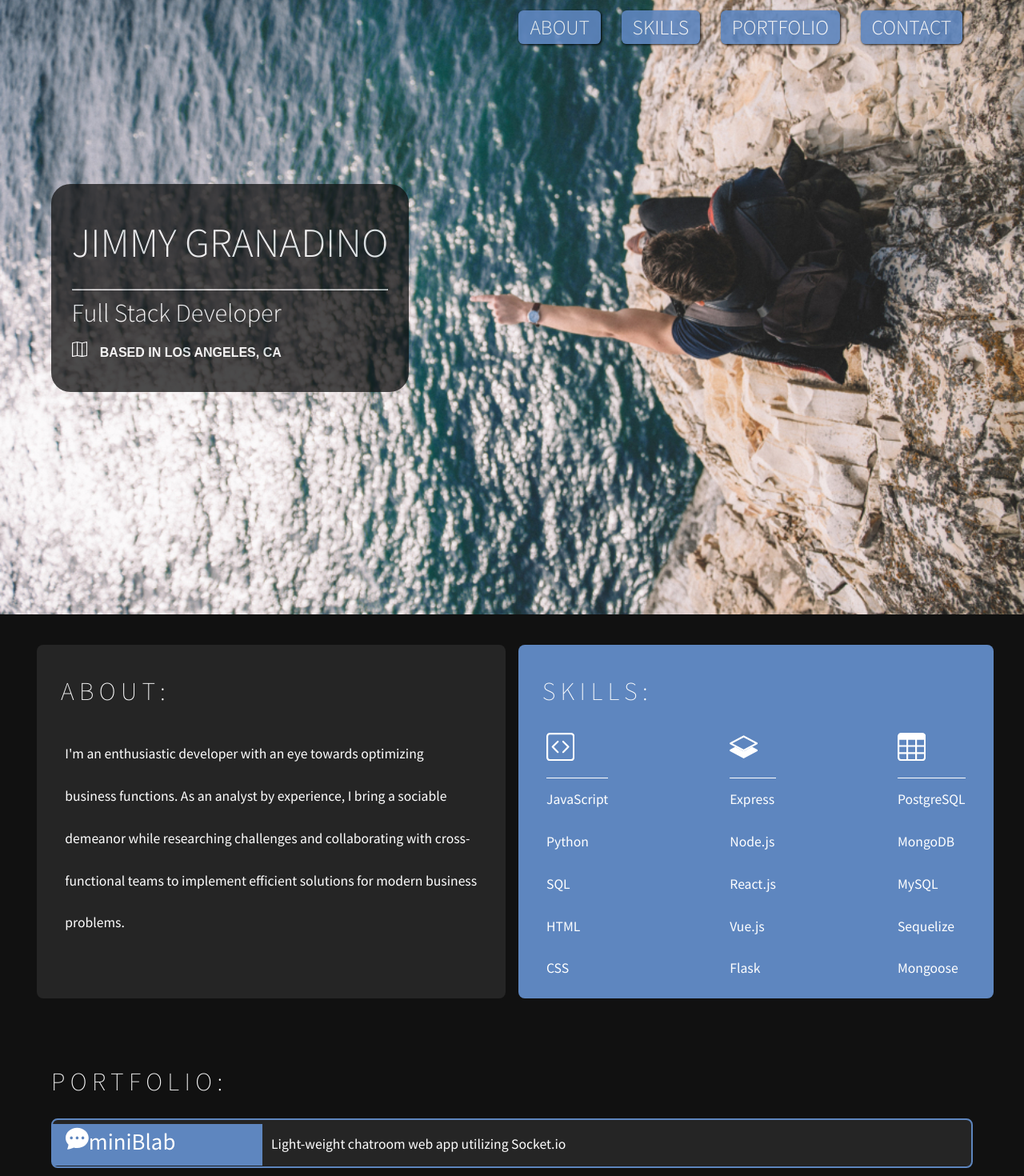
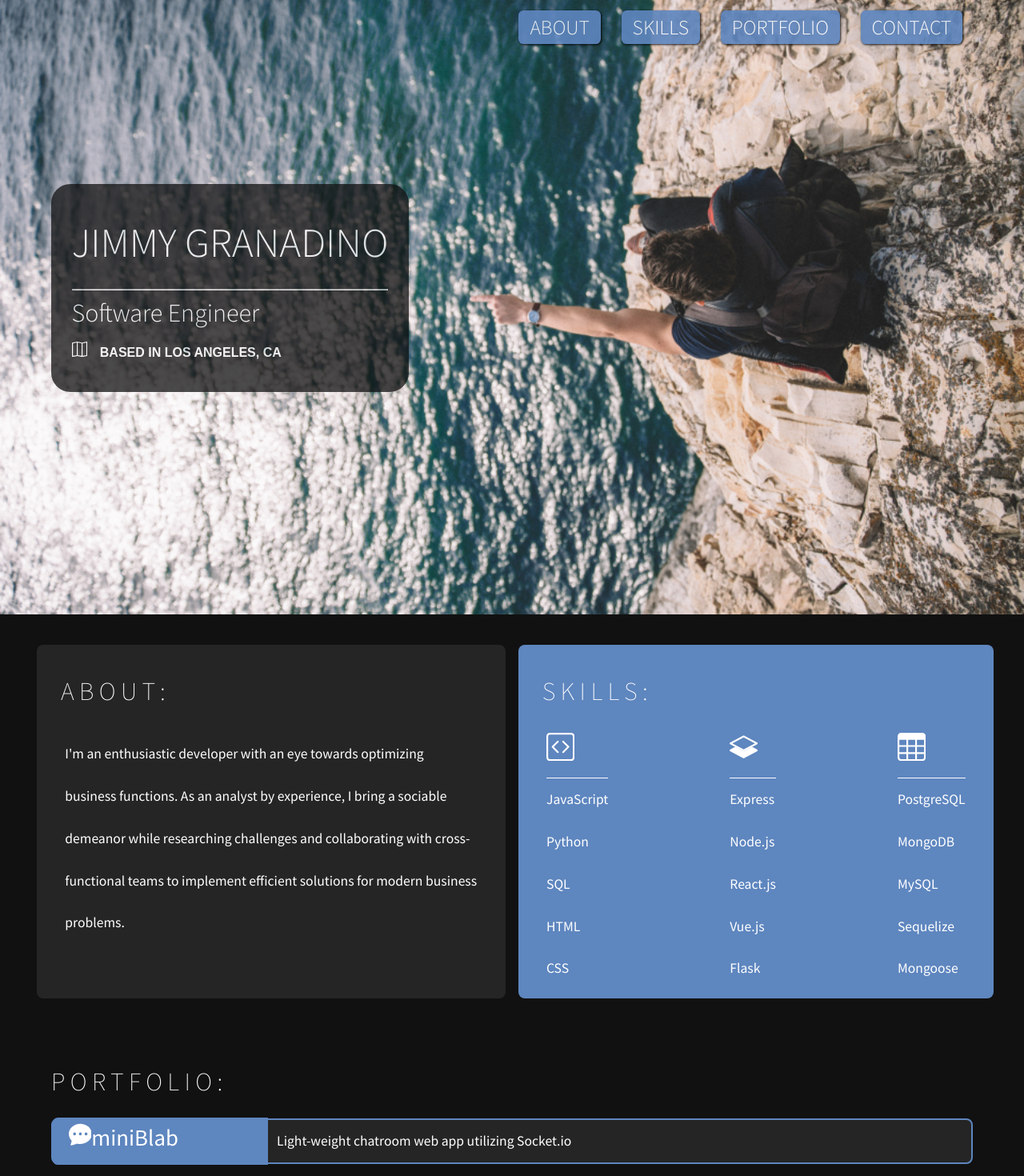
Before and after one commit to jimmygranadino/portfolio-react, a React (Create React App) app: page / in a window 1280 px wide. Shown: the top 1470 px of the page at 80% size. Built offline with nearby package versions, Linux system fonts and the light colour scheme; a web font is replaced by a local one.

Commit message:
summer refresh contd

```diff
--- a/src/App.css
+++ b/src/App.css
@@ -78,7 +78,8 @@ a:hover {
 .port-title-card {
   background: #5e86bf;
   margin: 0;
-  padding: 1em;
+  padding: 1.7%;
+  border-radius: 0.4em 0 0 0.4em;
 }
 
 .port-title-text {
@@ -88,7 +89,6 @@ a:hover {
   font-size: 2.25vw;
   font-family: 'Source Sans Pro', sans-serif;
   font-weight: 400;
-  padding-top: 1vh;
   margin: 0 auto;
 }
 
@@ -297,12 +297,19 @@ a:hover {
   background-color: #252525;
   border-radius: 0.5em;
   margin-left: 0.5em;
+  transition: all 0.5s;
 }
 
 .skills-box {
   border-radius: 0.5em;
   background-color: #5e86bf;
   margin: unset;
+  transition: all 0.5s;
+}
+
+.about-box:hover, .skills-box:hover {
+  transform: scale(1.02);
+  filter: brightness(115%);
 }
 
 .content-text {
--- a/src/components/Header.jsx
+++ b/src/components/Header.jsx
@@ -7,7 +7,7 @@ const Header = () => {
             <div className="landing-card">
                 <p className="fullname">JIMMY GRANADINO</p>
                 <hr />
-                <p className="role">Full Stack Developer</p>
+                <p className="role">Software Engineer</p>
 
                 <p className="location-text">
                     <svg width="1.2em" height="1.2em" viewBox="0 0 16 16" className="map-icon" fill="currentColor" xmlns="http://www.w3.org/2000/svg">
--- a/src/components/Portfolio.jsx
+++ b/src/components/Portfolio.jsx
@@ -11,7 +11,7 @@ const Portfolio = () => {
                         <div className="port-one">
                             <span className="port-title-card">
                                 <span className="port-title-text">
-                                    <svg xmlns="http://www.w3.org/2000/svg" width="1em" height="1em" fill="currentColor" class="bi bi-chat-dots-fill" viewBox="0 0 16 16">
+                                    <svg xmlns="http://www.w3.org/2000/svg" width="1em" height="1em" fill="currentColor" viewBox="0 0 16 16">
                                     <path d="M16 8c0 3.866-3.582 7-8 7a9.06 9.06 0 0 1-2.347-.306c-.584.296-1.925.864-4.181 1.234-.2.032-.352-.176-.273-.362.354-.836.674-1.95.77-2.966C.744 11.37 0 9.76 0 8c0-3.866 3.582-7 8-7s8 3.134 8 7zM5 8a1 1 0 1 0-2 0 1 1 0 0 0 2 0zm4 0a1 1 0 1 0-2 0 1 1 0 0 0 2 0zm3 1a1 1 0 1 0 0-2 1 1 0 0 0 0 2z"/>
                                     </svg>
                                     miniBlab
@@ -27,7 +27,7 @@ const Portfolio = () => {
                         <div className="port-two">
                             <span className="port-title-card">
                                 <span className="port-title-text">
-                                    <svg xmlns="http://www.w3.org/2000/svg" width="1em" height="1em" fill="currentColor" class="bi bi-currency-exchange" viewBox="0 0 16 16">
+                                    <svg xmlns="http://www.w3.org/2000/svg" width="1em" height="1em" fill="currentColor" viewBox="0 0 16 16">
                                     <path d="M0 5a5.002 5.002 0 0 0 4.027 4.905 6.46 6.46 0 0 1 .544-2.073C3.695 7.536 3.132 6.864 3 5.91h-.5v-.426h.466V5.05c0-.046 0-.093.004-.135H2.5v-.427h.511C3.236 3.24 4.213 2.5 5.681 2.5c.316 0 .59.031.819.085v.733a3.46 3.46 0 0 0-.815-.082c-.919 0-1.538.466-1.734 1.252h1.917v.427h-1.98c-.003.046-.003.097-.003.147v.422h1.983v.427H3.93c.118.602.468 1.03 1.005 1.229a6.5 6.5 0 0 1 4.97-3.113A5.002 5.002 0 0 0 0 5zm16 5.5a5.5 5.5 0 1 1-11 0 5.5 5.5 0 0 1 11 0zm-7.75 1.322c.069.835.746 1.485 1.964 1.562V14h.54v-.62c1.259-.086 1.996-.74 1.996-1.69 0-.865-.563-1.31-1.57-1.54l-.426-.1V8.374c.54.06.884.347.966.745h.948c-.07-.804-.779-1.433-1.914-1.502V7h-.54v.629c-1.076.103-1.808.732-1.808 1.622 0 .787.544 1.288 1.45 1.493l.358.085v1.78c-.554-.08-.92-.376-1.003-.787H8.25zm1.96-1.895c-.532-.12-.82-.364-.82-.732 0-.41.311-.719.824-.809v1.54h-.005zm.622 1.044c.645.145.943.38.943.796 0 .474-.37.8-1.02.86v-1.674l.077.018z"/>
                                     </svg>
                                         COL Cities
@@ -43,7 +43,7 @@ const Portfolio = () => {
                         <div className="port-three">
                             <span className="port-title-card">
                                 <span className="port-title-text">
-                                    <svg xmlns="http://www.w3.org/2000/svg" width="1em" height="1em" fill="currentColor" class="bi bi-controller" viewBox="0 0 16 16">
+                                    <svg xmlns="http://www.w3.org/2000/svg" width="1em" height="1em" fill="currentColor" viewBox="0 0 16 16">
                                     <path d="M11.5 6.027a.5.5 0 1 1-1 0 .5.5 0 0 1 1 0zm-1.5 1.5a.5.5 0 1 0 0-1 .5.5 0 0 0 0 1zm2.5-.5a.5.5 0 1 1-1 0 .5.5 0 0 1 1 0zm-1.5 1.5a.5.5 0 1 0 0-1 .5.5 0 0 0 0 1zm-6.5-3h1v1h1v1h-1v1h-1v-1h-1v-1h1v-1z"/>
                                     <path d="M3.051 3.26a.5.5 0 0 1 .354-.613l1.932-.518a.5.5 0 0 1 .62.39c.655-.079 1.35-.117 2.043-.117.72 0 1.443.041 2.12.126a.5.5 0 0 1 .622-.399l1.932.518a.5.5 0 0 1 .306.729c.14.09.266.19.373.297.408.408.78 1.05 1.095 1.772.32.733.599 1.591.805 2.466.206.875.34 1.78.364 2.606.024.816-.059 1.602-.328 2.21a1.42 1.42 0 0 1-1.445.83c-.636-.067-1.115-.394-1.513-.773-.245-.232-.496-.526-.739-.808-.126-.148-.25-.292-.368-.423-.728-.804-1.597-1.527-3.224-1.527-1.627 0-2.496.723-3.224 1.527-.119.131-.242.275-.368.423-.243.282-.494.575-.739.808-.398.38-.877.706-1.513.773a1.42 1.42 0 0 1-1.445-.83c-.27-.608-.352-1.395-.329-2.21.024-.826.16-1.73.365-2.606.206-.875.486-1.733.805-2.466.315-.722.687-1.364 1.094-1.772a2.34 2.34 0 0 1 .433-.335.504.504 0 0 1-.028-.079zm2.036.412c-.877.185-1.469.443-1.733.708-.276.276-.587.783-.885 1.465a13.748 13.748 0 0 0-.748 2.295 12.351 12.351 0 0 0-.339 2.406c-.022.755.062 1.368.243 1.776a.42.42 0 0 0 .426.24c.327-.034.61-.199.929-.502.212-.202.4-.423.615-.674.133-.156.276-.323.44-.504C4.861 9.969 5.978 9.027 8 9.027s3.139.942 3.965 1.855c.164.181.307.348.44.504.214.251.403.472.615.674.318.303.601.468.929.503a.42.42 0 0 0 .426-.241c.18-.408.265-1.02.243-1.776a12.354 12.354 0 0 0-.339-2.406 13.753 13.753 0 0 0-.748-2.295c-.298-.682-.61-1.19-.885-1.465-.264-.265-.856-.523-1.733-.708-.85-.179-1.877-.27-2.913-.27-1.036 0-2.063.091-2.913.27z"/>
                                     </svg>
```
